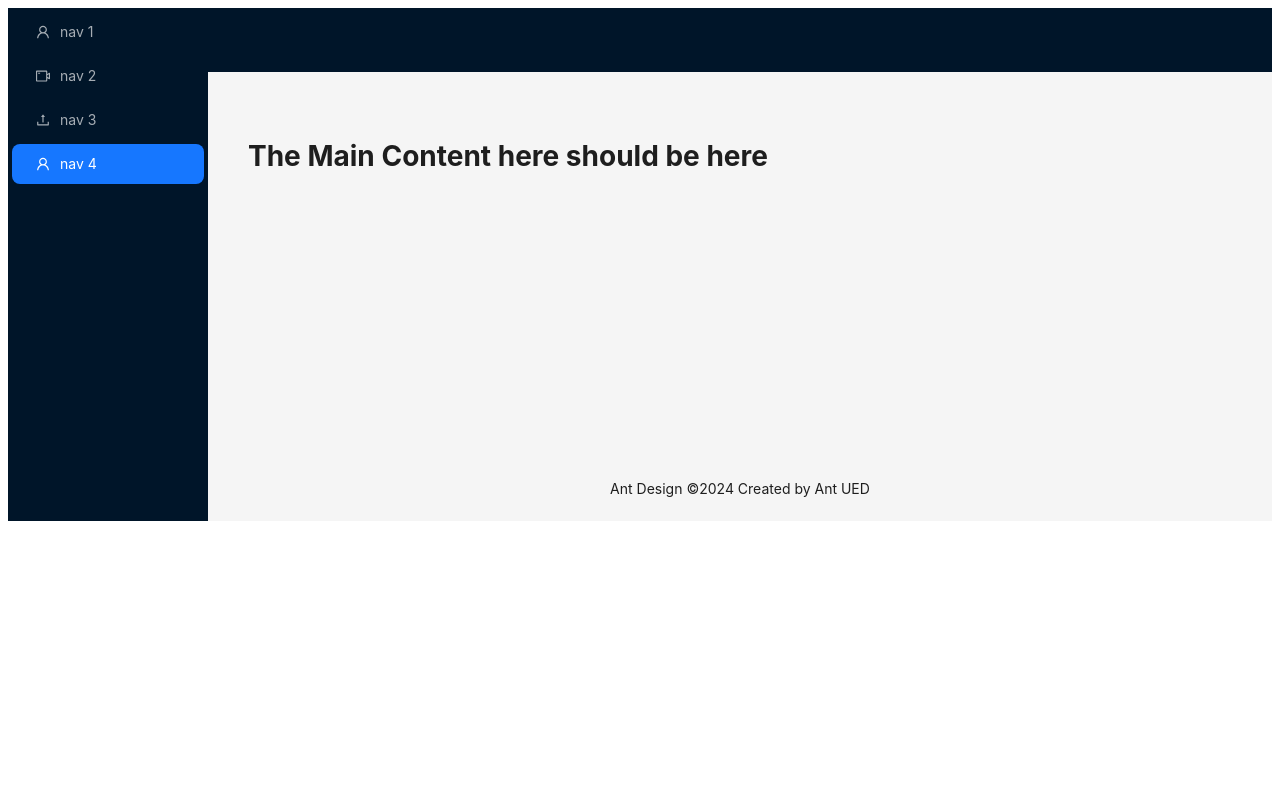
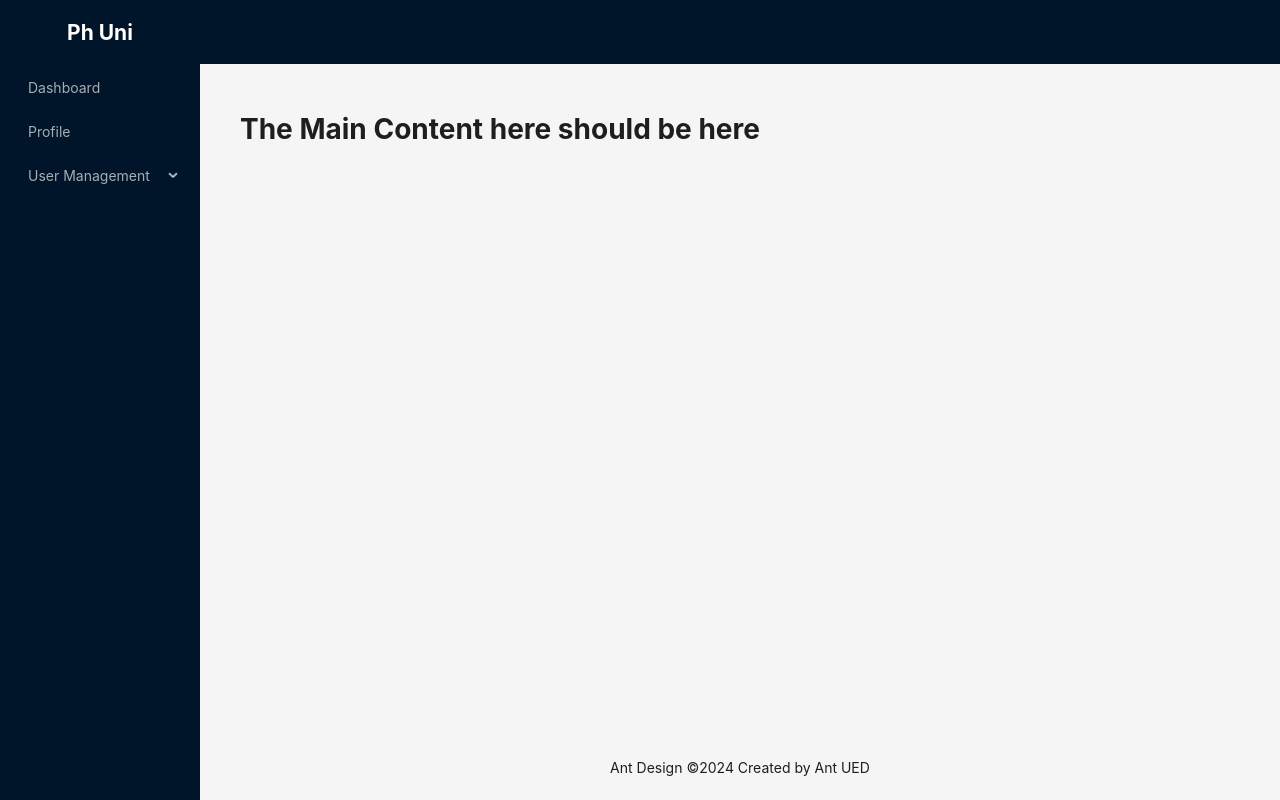
Before and after one commit to irfanshihab/phum-client, a React (Vite) app: page / in a window 1280 px wide. Built offline with nearby package versions, Linux system fonts and the light colour scheme.

Commit message:
sidebar adding

```diff
--- a/src/components/layout/MainLayout.tsx
+++ b/src/components/layout/MainLayout.tsx
@@ -1,4 +1,4 @@
-import { Layout, Menu } from "antd";
+import { Layout, Menu, MenuProps } from "antd";
 
 import React, { createElement } from "react";
 import {
@@ -7,19 +7,33 @@ import {
   VideoCameraOutlined,
 } from "@ant-design/icons";
 const { Header, Content, Footer, Sider } = Layout;
-const items = [
-  UserOutlined,
-  VideoCameraOutlined,
-  UploadOutlined,
-  UserOutlined,
-].map((icon, index) => ({
-  key: String(index + 1),
-  icon: createElement(icon),
-  label: `nav ${index + 1}`,
-}));
+const items: MenuProps["items"] = [
+  {
+    key: "1",
+    label: "Dashboard",
+  },
+  {
+    key: "2",
+    label: "Profile",
+  },
+  {
+    key: "3",
+    label: "User Management",
+    children: [
+      {
+        key: "11",
+        label: "create Admin",
+      },
+      {
+        key: "22",
+        label: "create User",
+      },
+    ],
+  },
+];
 const MainLayout = () => {
   return (
-    <Layout>
+    <Layout style={{ height: "100vh" }}>
       <Sider
         breakpoint="lg"
         collapsedWidth="0"
@@ -30,7 +44,17 @@ const MainLayout = () => {
           console.log(collapsed, type);
         }}
       >
-        <div className="demo-logo-vertical" />
+        <div
+          style={{
+            color: "white",
+            height: "4rem",
+            display: "flex",
+            justifyContent: "center",
+            alignItems: "center",
+          }}
+        >
+          <h1>Ph Uni</h1>
+        </div>
         <Menu
           theme="dark"
           mode="inline"
--- a/src/index.css
+++ b/src/index.css
@@ -0,0 +1,5 @@
+*{
+    box-sizing: border-box;
+    padding: 0;
+    margin: 0;
+}
--- a/src/main.tsx
+++ b/src/main.tsx
@@ -1,10 +1,12 @@
-import React from 'react'
-import ReactDOM from 'react-dom/client'
-import App from './App.tsx'
-import './index.css'
+import React from "react";
+import ReactDOM from "react-dom/client";
+import App from "./App.tsx";
+import "./index.css";
+import { RouterProvider } from "react-router-dom";
+import router from "./routes/routers.tsx";
 
-ReactDOM.createRoot(document.getElementById('root')!).render(
+ReactDOM.createRoot(document.getElementById("root")!).render(
   <React.StrictMode>
-    <App />
-  </React.StrictMode>,
-)
+    <RouterProvider router={router} />
+  </React.StrictMode>
+);
--- /dev/null
+++ b/src/routes/routers.tsx
@@ -0,0 +1,11 @@
+import { createBrowserRouter } from "react-router-dom";
+import App from "../App";
+
+const router = createBrowserRouter([
+  {
+    path: "/",
+    element: <App />,
+  },
+]);
+
+export default router
```
Also changed, not shown: 1 other file (tests, documents, lock files or other folders).
